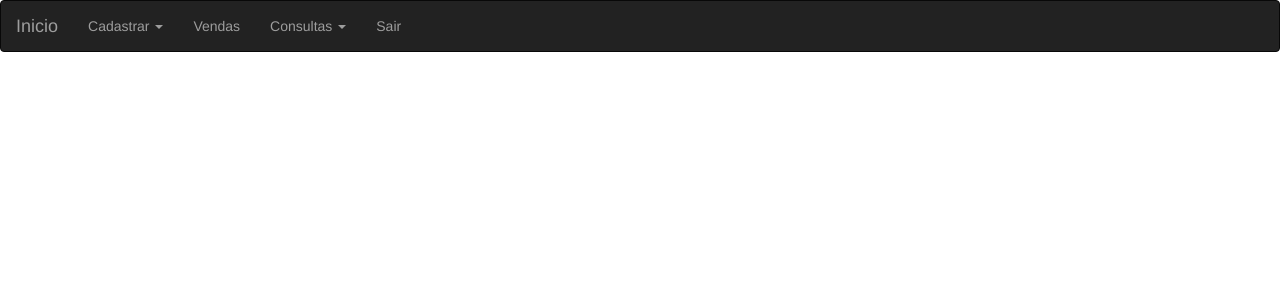
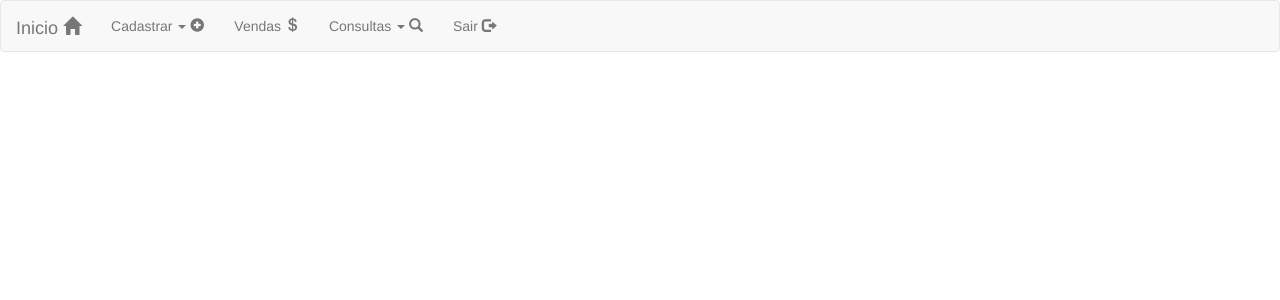
Before and after one commit to jasonicorrea/lojaifmt, a PHP site: page /Loja_Assistencia/index.php in a window 1280 px wide. Shown: the top 300 px of the page. Run offline with PHP 8.4, Linux system fonts and the light colour scheme.

Commit message:
Menu do sistema, arquivo cabecalho para todas as telas

```diff
--- a/Loja_Assistencia/cabecalho.php
+++ b/Loja_Assistencia/cabecalho.php
@@ -9,10 +9,8 @@
         <script src="bootstrap/dist/js/bootstrap-submenu.min.js"></script>
     </head>
     <body>
-
-        <nav class="navbar navbar-inverse">
+        <nav class="navbar navbar-default">
             <div class="container-fluid">
-
                 <div class="navbar-header">
                     <button type="button" class="navbar-toggle collapsed" data-toggle="collapse" data-target="#bs-example-navbar-collapse-1" aria-expanded="false">
                         <span class="sr-only">Menu</span>
@@ -20,28 +18,40 @@
                         <span class="icon-bar"></span>
                         <span class="icon-bar"></span>
                     </button>
-                    <a class="navbar-brand" href="index.php">Inicio</a>
+                    <a class="navbar-brand" href="index.php">Inicio
+                        <span class="glyphicon glyphicon-home" aria-hidden="true"></span>
+                    </a>
                 </div>
 
                 <div class="collapse navbar-collapse" id="bs-example-navbar-collapse-1">
                     <ul class="nav navbar-nav">
                         <li class="dropdown">
-                            <a href="#" class="dropdown-toggle" data-toggle="dropdown" role="button" aria-haspopup="true" aria-expanded="false">Cadastrar <span class="caret"></span></a>
+                            <a href="#" class="dropdown-toggle" data-toggle="dropdown" role="button" aria-haspopup="true" aria-expanded="false">Cadastrar <span class="caret"></span>
+                            <span class="glyphicon glyphicon-plus-sign" aria-hidden="true"></span>
+                            </a>
                             <ul class="dropdown-menu">
                                 <li><a href="cadastrar_func_formulario.php">Funcionario</a></li>
                                 <li><a href="cadastrar_clientes.php">Cliente</a></li>
                             </ul>
                         </li>
-                        <li><a href="#">Vendas</a></li>
+                        <li><a href="#">Vendas
+                                <span class="glyphicon glyphicon-usd" aria-hidden="true"></span>
+                            </a>
+                        </li>
                         <li class="dropdown">
-                            <a href="#" class="dropdown-toggle" data-toggle="dropdown" role="button" aria-haspopup="true" aria-expanded="false">Consultas <span class="caret"></span></a>
+                            <a href="#" class="dropdown-toggle" data-toggle="dropdown" role="button" aria-haspopup="true" aria-expanded="false">Consultas <span class="caret"></span>
+                            <span class="glyphicon glyphicon-search" aria-hidden="true"></span>
+                            </a>
                             <ul class="dropdown-menu">
                                 <li><a href="#">Ordem de Serviço </a></li>
                                 <li><a href="pesquisa_cliente.php">Cliente</a></li>
                                 <li><a href="#">Funcionário</a></li>
                             </ul>
                         </li>
-                        <li><a href="#">Sair</a></li>
+                        <li><a href="#">Sair
+                            <span class="glyphicon glyphicon-log-out" aria-hidden="true"></span>
+                            </a>
+                        </li>
                     </ul>
                 </div>
             </div>
```
